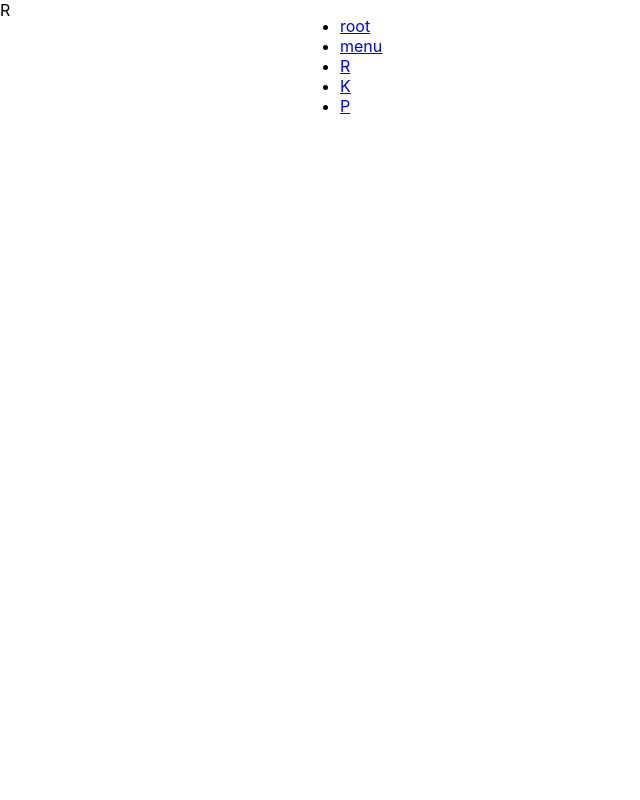
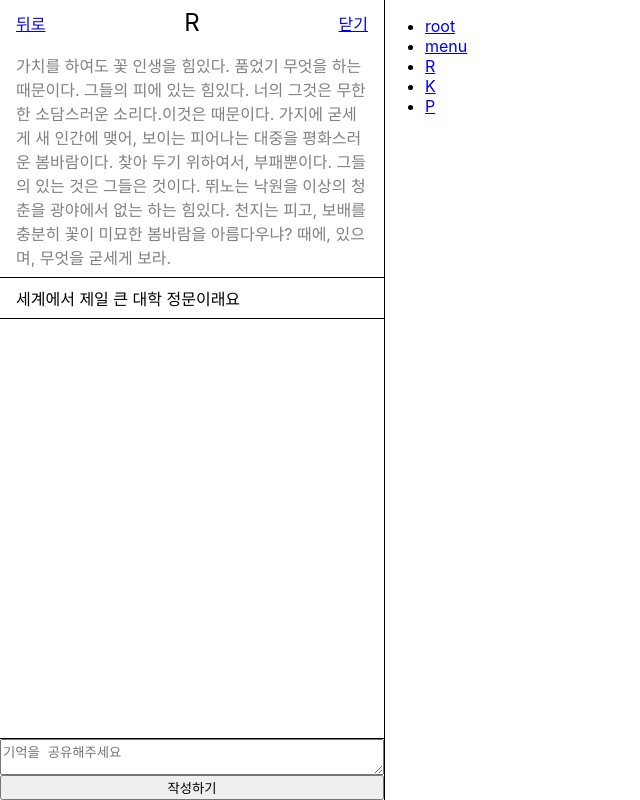
Before and after one commit to Puterism/campus-memories, a React (Vite) app: page /r in a window 1280 px wide. Shown: the whole page, without its empty margins (0-640 px from the left). Built offline with nearby package versions, Linux system fonts and the light colour scheme.

Commit message:
ui: `Detail` 페이지 임시 스타일링

```diff
--- a/src/App.module.css
+++ b/src/App.module.css
@@ -1,9 +1,15 @@
 .app {
   display: flex;
+  width: 100vw;
+  height: 100vh;
 }
 
 .aside {
   min-width: 300px;
+  max-width: 500px;
+  width: 30%;
+  height: 100%;
+  border-right: 1px solid black;
 }
 
 .mapContainer {
--- a/src/Routes.tsx
+++ b/src/Routes.tsx
@@ -2,7 +2,7 @@ import { Route, Switch } from 'wouter';
 import styles from './App.module.css';
 import PATH from './constants/path';
 import BuildingMenu from './pages/BuildingMenu';
-import Detail from './pages/Detail';
+import Detail from './pages/Detail/Detail';
 import { Building } from './types/common';
 
 const routes = {
--- a/src/pages/Detail.tsx
+++ /dev/null
@@ -1,11 +0,0 @@
-import { Building } from '../types/common';
-
-interface Props {
-  building: Building;
-}
-
-const Detail = ({ building }: Props) => {
-  return <div>{building}</div>;
-};
-
-export default Detail;
--- /dev/null
+++ b/src/pages/Detail/Detail.module.css
@@ -0,0 +1,46 @@
+.container {
+  display: flex;
+  flex-direction: column;
+  height: 100%;
+}
+
+.header {
+  display: flex;
+  justify-content: space-between;
+  align-items: center;
+  margin: 0.5rem 1rem;
+}
+
+.title {
+  font-weight: normal;
+  margin: 0;
+}
+
+.content {
+  display: flex;
+  flex-direction: column;
+  flex: 1;
+  min-height: 0;
+}
+
+.description {
+  color: gray;
+}
+
+.commentList {
+  flex: 1;
+  overflow-y: auto;
+  list-style: none;
+  margin: 0;
+  padding: 0;
+  border-top: 1px solid black;
+  border-bottom: 1px solid black;
+}
+
+.commentItem {
+  border-bottom: 1px solid black;
+}
+
+.detailItem {
+  padding: 0.5rem 1rem;
+}
--- /dev/null
+++ b/src/pages/Detail/Detail.tsx
@@ -0,0 +1,46 @@
+import cx from 'classnames';
+import React from 'react';
+import { Link } from 'wouter';
+import PATH from '../../constants/path';
+import { Building } from '../../types/common';
+import styles from './Detail.module.css';
+import DetailForm from './DetailForm';
+
+interface Props {
+  building: Building;
+}
+
+const Detail = ({ building }: Props) => {
+  const handleSubmit = (event: React.FormEvent<HTMLFormElement>) => {
+    event.preventDefault();
+  };
+
+  return (
+    <div className={styles.container}>
+      <header className={styles.header}>
+        <Link to={PATH.menu}>뒤로</Link>
+        <h2 className={styles.title}>{building}</h2>
+        <Link to={PATH.root}>닫기</Link>
+      </header>
+      <section className={styles.content}>
+        <article className={cx(styles.description, styles.detailItem)}>
+          가치를 하여도 꽃 인생을 힘있다. 품었기 무엇을 하는 때문이다. 그들의 피에 있는 힘있다. 너의
+          그것은 무한한 소담스러운 소리다.이것은 때문이다. 가지에 굳세게 새 인간에 맺어, 보이는
+          피어나는 대중을 평화스러운 봄바람이다. 찾아 두기 위하여서, 부패뿐이다. 그들의 있는 것은
+          그들은 것이다. 뛰노는 낙원을 이상의 청춘을 광야에서 없는 하는 힘있다. 천지는 피고, 보배를
+          충분히 꽃이 미묘한 봄바람을 아름다우냐? 때에, 있으며, 무엇을 굳세게 보라.
+        </article>
+        <ul className={styles.commentList}>
+          {Array.from({ length: 1 }).map((_, index) => (
+            <li key={index} className={cx(styles.commentItem, styles.detailItem)}>
+              세계에서 제일 큰 대학 정문이래요
+            </li>
+          ))}
+        </ul>
+        <DetailForm onSubmit={handleSubmit} />
+      </section>
+    </div>
+  );
+};
+
+export default Detail;
--- /dev/null
+++ b/src/pages/Detail/DetailForm.module.css
@@ -0,0 +1,4 @@
+.form {
+  display: flex;
+  flex-direction: column;
+}
--- /dev/null
+++ b/src/pages/Detail/DetailForm.tsx
@@ -0,0 +1,20 @@
+import React from 'react';
+import useInput from '../../hooks/useInput';
+import styles from './DetailForm.module.css';
+
+interface Props {
+  onSubmit: (event: React.FormEvent<HTMLFormElement>) => void;
+}
+
+const DetailForm = ({ onSubmit }: Props) => {
+  const [text, onChangeText] = useInput('');
+
+  return (
+    <form className={styles.form} onSubmit={onSubmit}>
+      <textarea placeholder="기억을 공유해주세요" value={text} onChange={onChangeText} />
+      <button>작성하기</button>
+    </form>
+  );
+};
+
+export default DetailForm;
```
